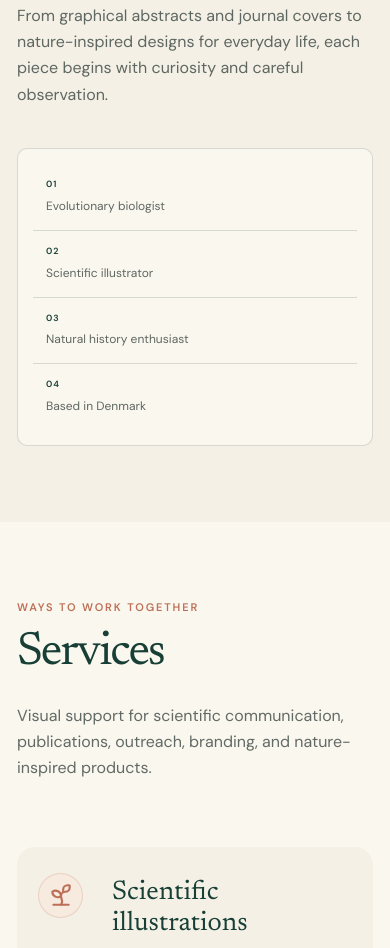
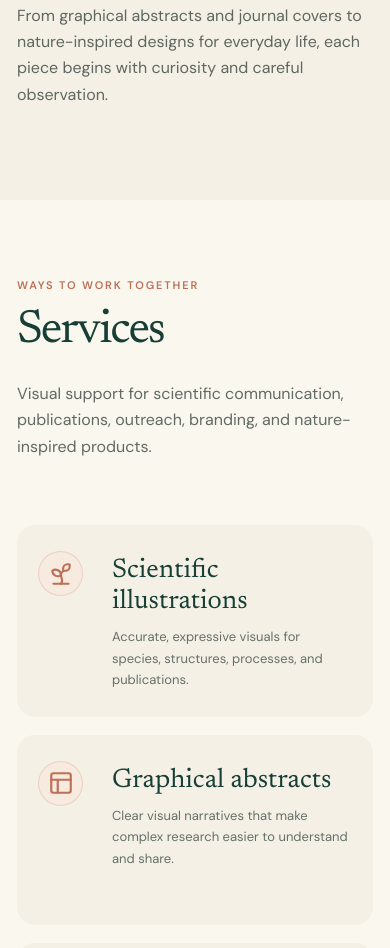
Before and after one commit to biniadec/natureillustrated.github.io, a plain HTML site: page website-v2/index.html in a window 390 px wide. Shown: the part 1892-2840 px from the top of the page. Drawn offline with Linux system fonts and the light colour scheme.

Commit message:
Change about section

```diff
--- a/website-v2/index.html
+++ b/website-v2/index.html
@@ -71,12 +71,6 @@
           <h2 id="about-title">A biologist’s eye,<br><em>an illustrator’s hand.</em></h2>
           <p class="about-lead">Hi, I’m Binia De Cahsan — an evolutionary biologist at the University of Copenhagen and a hobby scientific illustrator. I create visuals that bridge scientific accuracy and artistic storytelling.</p>
           <p>From graphical abstracts and journal covers to nature-inspired designs for everyday life, each piece begins with curiosity and careful observation.</p>
-          <div class="about-details" aria-label="Specimen label: professional details">
-            <span><b>01</b>Evolutionary biologist</span>
-            <span><b>02</b>Scientific illustrator</span>
-            <span><b>03</b>Natural history enthusiast</span>
-            <span><b>04</b>Based in Denmark</span>
-          </div>
         </div>
       </div>
     </section>
--- a/website-v2/styles.css
+++ b/website-v2/styles.css
@@ -84,11 +84,6 @@ h2 em { color: var(--terracotta); font-weight: 400; }
 .portrait figcaption span { display: block; margin-top: 6px; font-size: 9px; letter-spacing: .12em; text-transform: uppercase; }
 .about-copy .about-lead { margin: 35px 0 20px; color: var(--forest); font: 400 24px/1.4 var(--serif); }
 .about-copy > p:not(.overline):not(.about-lead) { max-width: 650px; color: #5e6761; }
-.about-details { display: grid; grid-template-columns: repeat(2, 1fr); gap: 0; margin-top: 40px; padding: 15px; background: var(--paper); border: 1px solid var(--line); border-radius: 10px; }
-.about-details span { padding: 13px; border-bottom: 1px solid var(--line); }
-.about-details span:nth-last-child(-n+2) { border-bottom: 0; }
-.about-details span { color: #5e6761; font-size: 12px; }
-.about-details b { display: block; margin-bottom: 5px; color: var(--forest); font-size: 9px; letter-spacing: .12em; text-transform: uppercase; }
 
 .services { background: var(--paper); }
 .services-grid { display: grid; grid-template-columns: repeat(2, 1fr); gap: 18px; }
@@ -241,9 +236,6 @@ h2 em { color: var(--terracotta); font-weight: 400; }
   .about-grid, .services-grid, .shop-grid, .smbe-grid, .contact-grid { grid-template-columns: 1fr; }
   .portrait { min-height: 540px; width: min(100%, 420px); margin-inline: auto; }
   .portrait img { min-height: 540px; height: 540px; }
-  .about-details { grid-template-columns: 1fr; }
-  .about-details span, .about-details span:nth-last-child(-n+2) { border-bottom: 1px solid var(--line); }
-  .about-details span:last-child { border-bottom: 0; }
   .service-card { grid-template-columns: 52px 1fr; padding: 25px 20px; }
   .service-icon { width: 45px; height: 45px; }
   .service-icon svg { width: 26px; height: 26px; }
```
